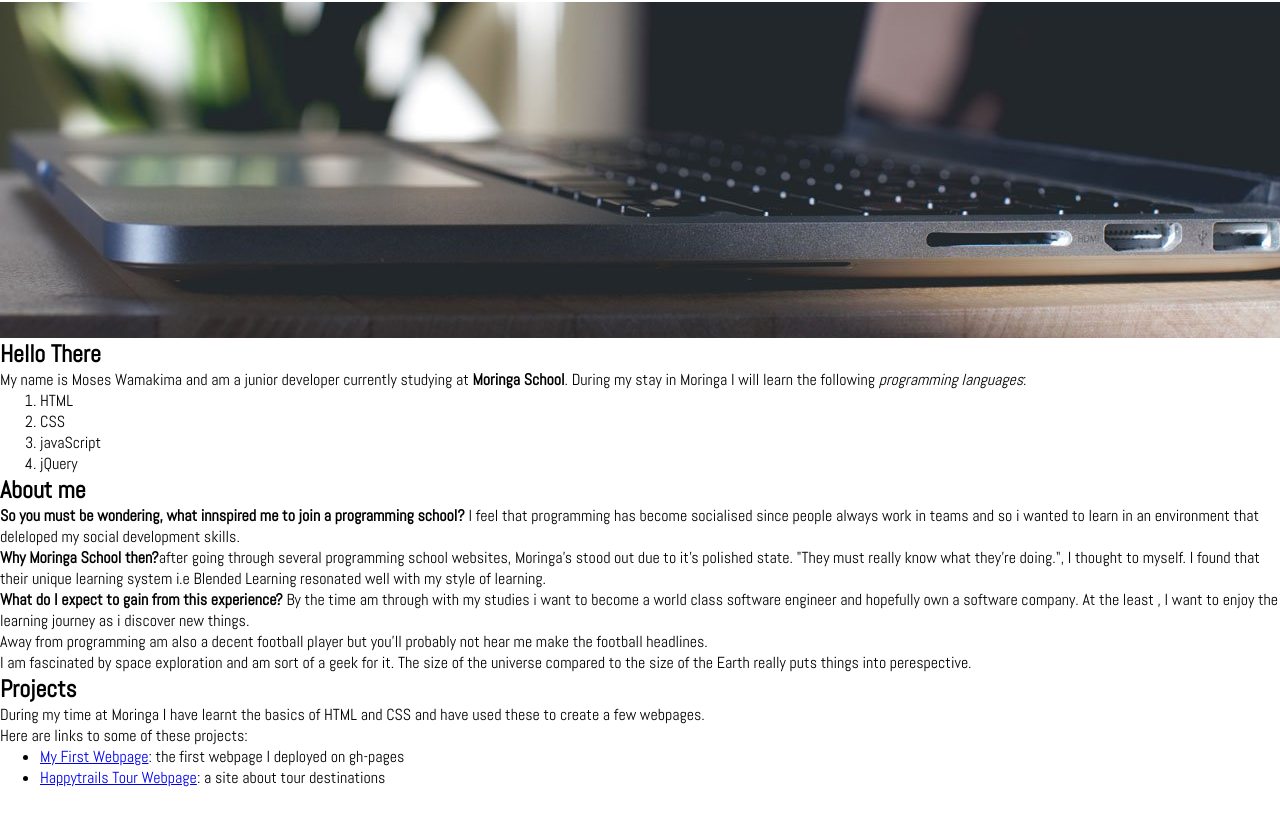
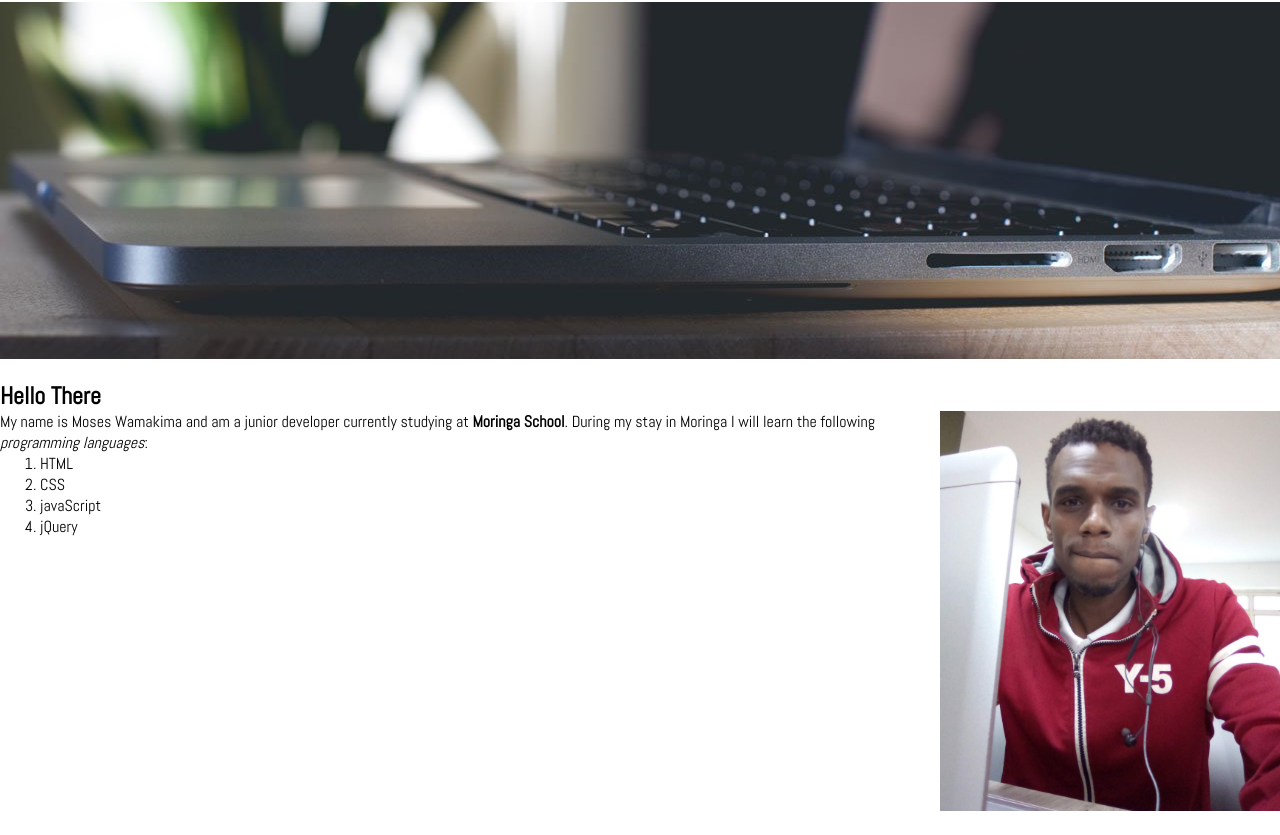
Before and after one commit to wamakimaN/landing-page, a plain HTML site: page index.html in a window 1280 px wide. Shown: the part 62-897 px from the top of the page. Drawn offline with nearby package versions, Linux system fonts and the light colour scheme.

Commit message:
add image to intro section

```diff
--- a/css/styles.css
+++ b/css/styles.css
@@ -16,7 +16,6 @@ html, body {
 #main {
   overflow: auto;
   padding-bottom: 100px;
-  height: 1000px;
 }
 #footer {
   background-color: rgb(187, 163, 28);
@@ -95,3 +94,13 @@ nav {
     position: relative;
     background-image: url(../images/banner.jpg);
   }
+
+  #intro img {
+    height: 400px;
+    float: right;
+
+  }
+
+  #intro {
+    height: 500px;
+  }
--- a/index.html
+++ b/index.html
@@ -30,12 +30,13 @@
           <div class="line3"></div>
         </div>
       </div>
-
+      <br>
       <div class="banner">
       </div>
-
+      <br>
       <div id="intro">
         <h2>Hello There</h2>
+        <img src="images/myself.jpg" alt="">
         <p>My name is Moses Wamakima and am a junior developer currently studying at <strong>Moringa School</strong>.
           During
           my stay in Moringa I will learn the following <em>programming languages</em>:</p>
@@ -45,8 +46,9 @@
           <li>javaScript</li>
           <li>jQuery</li>
         </ol>
+
       </div>
-
+      <br>
       <div id="about">
         <h2>About me</h2>
         <p><strong>So you must be wondering, what innspired me to join a programming school?</strong> I feel that
@@ -66,7 +68,9 @@
         <p>I am fascinated by space exploration and am sort of a geek for it. The size of the universe compared to the
           size
           of the Earth really puts things into perespective.</p>
+
       </div>
+      <br>
       <div id="projects">
         <h2>Projects</h2>
         <p>During my time at Moringa I have learnt the basics of HTML and CSS and have used these to create a few
```
Also changed, not shown: images/myself.jpg (added), images/spaceship.jpg (added), images/with-friends.jpg (added).
